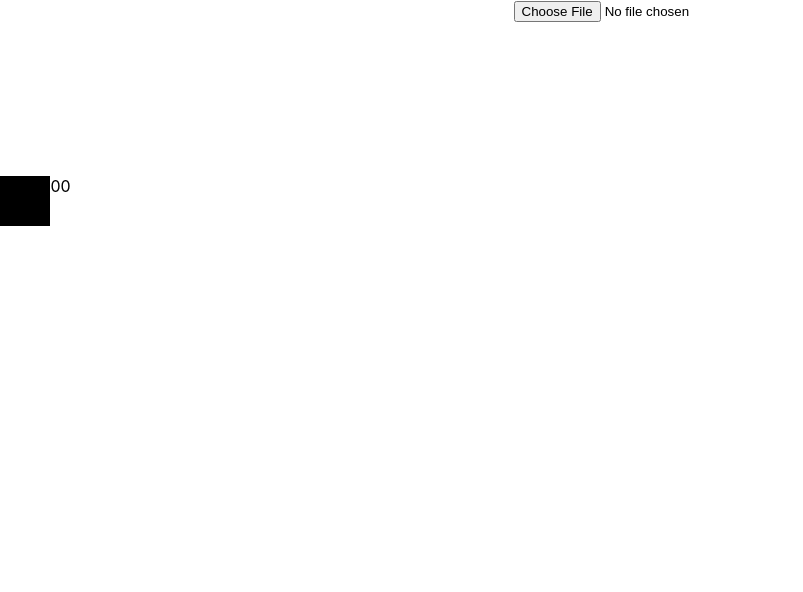
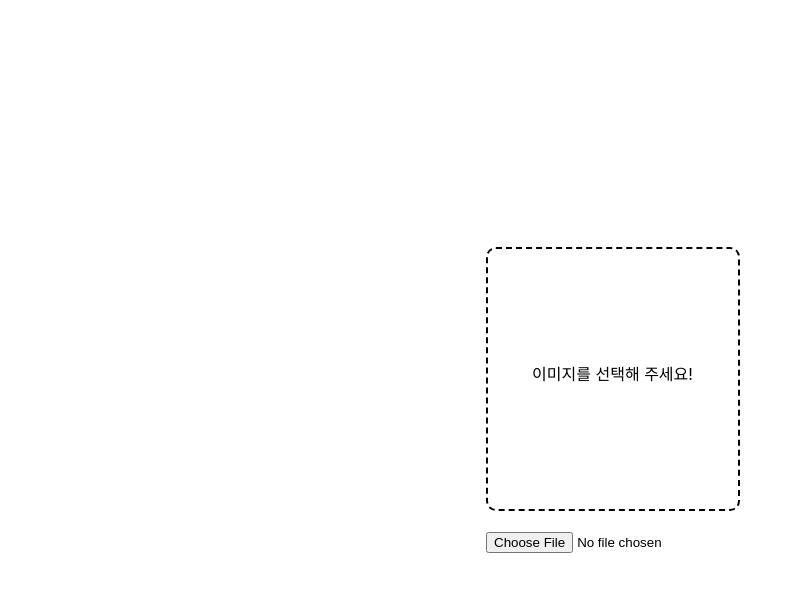
Before and after one commit to chloe41297/Color-picker, a React (Create React App) app: page / in a window 1280 px wide. Shown: the top 592 px of the page, without its empty margins (0-803 px from the left). Built offline with nearby package versions, Linux system fonts and the light colour scheme.

Commit message:
design: css 적용/ @emotion/styled 추가

```diff
--- a/package.json
+++ b/package.json
@@ -3,6 +3,8 @@
   "version": "0.1.0",
   "private": true,
   "dependencies": {
+    "@emotion/react": "^11.7.1",
+    "@emotion/styled": "^11.6.0",
     "@testing-library/jest-dom": "^5.16.1",
     "@testing-library/react": "^12.1.2",
     "@testing-library/user-event": "^13.5.0",
--- a/src/App.css
+++ b/src/App.css
@@ -2,6 +2,9 @@
   text-align: center;
   height: 100vh;
   width: 100vw;
+  display: flex;
+  justify-content: center;
+  align-items: center;
 }
 
 .App-logo {
--- a/src/components/Canvas/Canvas.js
+++ b/src/components/Canvas/Canvas.js
@@ -1,5 +1,5 @@
+import styled from "@emotion/styled";
 import { useEffect, useState } from "react";
-import ColorConvertor from "../ColorConvertor/ColorConvertor";
 
 const Canvas = () => {
   const [imgSrc, setImgSrc] = useState("");
@@ -70,30 +70,58 @@ const Canvas = () => {
       .sort((a, b) => {
         return b[1] - a[1];
       })
-      .splice(0, 10);
+      .splice(0, 8);
     setImgData(popColor);
   }, [imgSrc]);
 
   return (
-    <section>
+    <Section>
+      <div>
+        {imgSrc ? "" : <ImgReplacement>이미지를 선택해 주세요!</ImgReplacement>}
+        <img src={imgSrc} id="myImage" style={{ width: "300px" }} />
+        <canvas id="myCanvas" style={{ display: "none" }}></canvas>
         <form>
           <input type="file" accept="image/*" onChange={handleChange} />
         </form>
-      <img src={imgSrc} id="myImage" style={{ width: "300px" }}></img>
-      <canvas id="myCanvas"></canvas>
-      {imgData.map((list, idx) => (
+      </div>
+
+      <Ul>
+        {imgData.length > 1
+          ? imgData.map((list, idx) => (
+              <li key={idx}>
                 <div
-          key={idx}
                   style={{
                     backgroundColor: `${list[0]}`,
-            width: "50px",
-            height: "50px",
+                    paddingTop: "100%",
                   }}
-        >
-          {list[0]}
-        </div>
-      ))}
-    </section>
+                ></div>
+                <div>{list[0]}</div>
+              </li>
+            ))
+          : ""}
+      </Ul>
+    </Section>
   );
 };
+
+const Section = styled.section`
+  display: flex;
+  justify-content: center;
+  align-items: center;
+`;
+const Ul = styled.ul`
+  display: grid;
+  grid-template-columns: repeat(4, 1fr);
+  list-style: none;
+  grid-gap: 5px;
+`;
+const ImgReplacement = styled.div`
+  width: 250px;
+  height: 250px;
+  border: 2px dashed black;
+  line-height: 250px;
+  border-radius: 10px;
+  padding-bottom: 10px;
+`;
+
 export default Canvas;
--- a/src/components/ColorConvertor/ColorConvertor.js
+++ /dev/null
@@ -1,36 +0,0 @@
-import { useEffect, useState } from "react";
-
-const ColorConvertor = (prevColor) => {
-  const [hexColor, setHexCode] = useState("");
-  const hexCode = [
-    "0",
-    "1",
-    "2",
-    "3",
-    "4",
-    "5",
-    "6",
-    "7",
-    "8",
-    "9",
-    "A",
-    "B",
-    "C",
-    "D",
-    "E",
-    "F",
-  ];
-  useEffect(() => {
-    if (prevColor) {
-      const currentColor = "";
-      prevColor.map((color) => {
-        currentColor += hexCode[color / 16] + hexCode[color % 16];
-        console.log(color);
-      });
-      setHexCode(currentColor);
-      console.log("a");
-    }
-  }, []);
-  return <div>{hexColor}</div>;
-};
-export default ColorConvertor;
--- a/src/components/ColorConvertor/index.js
+++ /dev/null
@@ -1 +0,0 @@
-export { default as ColorConvertor } from "./ColorConvertor";
```
Also changed, not shown: 2 other files (tests, documents, lock files or other folders). Lines whose indentation alone changed are shown as unchanged.
